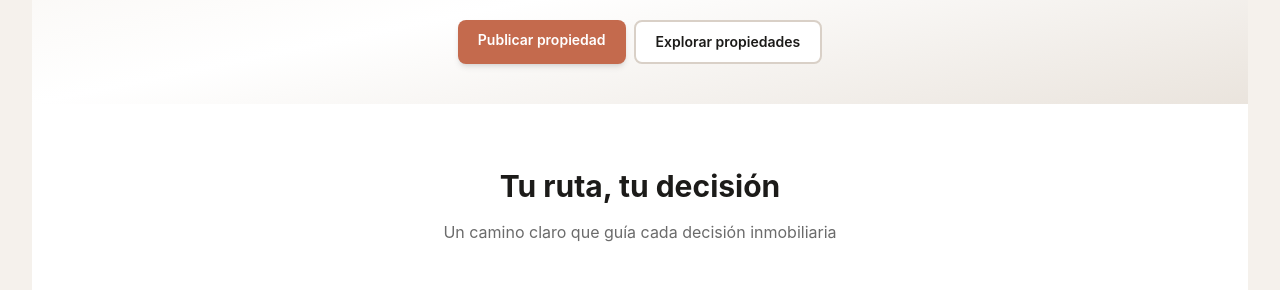
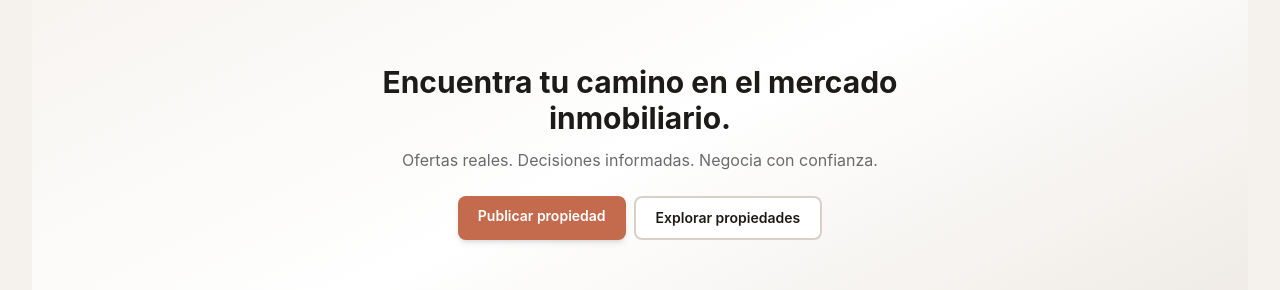
Before and after one commit to AyyJayyC/CASA-MX, a Next.js app: page / in a window 1280 px wide. Shown: the part 245-535 px from the top of the page. Built offline with nearby package versions, Linux system fonts and the light colour scheme; no server answers.

Commit message:
feat: add fallback hero when no promoted properties exist

```diff
--- a/components/HomepageCarousel.jsx
+++ b/components/HomepageCarousel.jsx
@@ -1,5 +1,6 @@
 'use client';
 import React from 'react';
+import Link from 'next/link';
 import FeaturedCarousel from './FeaturedCarousel.jsx';
 import { useProperties } from '@/lib/queries/properties';
 
@@ -7,13 +8,30 @@ export default function HomepageCarousel() {
   const { data = [] } = useProperties();
   const promoted = data.filter(p => p.promotionTier === 'carousel');
 
-  if (promoted.length === 0) return null;
+  if (promoted.length === 0) {
+    return (
+      <section className="relative w-full h-[450px] md:h-[550px] lg:h-[600px] overflow-hidden bg-gradient-to-br from-sand-50 via-white to-sand-100 dark:from-ink dark:via-ink/95 dark:to-ink/90 flex items-center justify-center">
+        <div className="container max-w-2xl text-center px-4">
+          <h1 className="text-2xl md:text-3xl font-bold text-ink dark:text-sand-50 mb-3 leading-tight">
+            Encuentra tu camino en el mercado inmobiliario.
+          </h1>
+          <p className="text-sm md:text-base text-ink-muted dark:text-sand-200 mb-6 max-w-lg mx-auto">
+            Ofertas reales. Decisiones informadas. Negocia con confianza.
+          </p>
+          <div className="flex flex-col sm:flex-row gap-2 justify-center">
+            <Link href="/publish-property" className="px-5 py-2.5 bg-clay hover:bg-clay-500 text-white font-semibold text-sm rounded-lg transition-all shadow-md hover:shadow-lg">
+              Publicar propiedad
+            </Link>
+            <Link href="/properties" className="px-5 py-2.5 bg-white dark:bg-ink border-2 border-sand-200 dark:border-slate-700 text-ink dark:text-sand-50 hover:border-clay dark:hover:border-clay font-semibold text-sm rounded-lg transition-all">
+              Explorar propiedades
+            </Link>
+          </div>
+        </div>
+      </section>
+    );
+  }
 
   return (
-    <section className="py-10 px-4 bg-white dark:bg-neutral-950">
-      <div className="container max-w-6xl">
-        <FeaturedCarousel properties={promoted} />
-      </div>
-    </section>
+    <FeaturedCarousel properties={promoted} />
   );
 }
```
